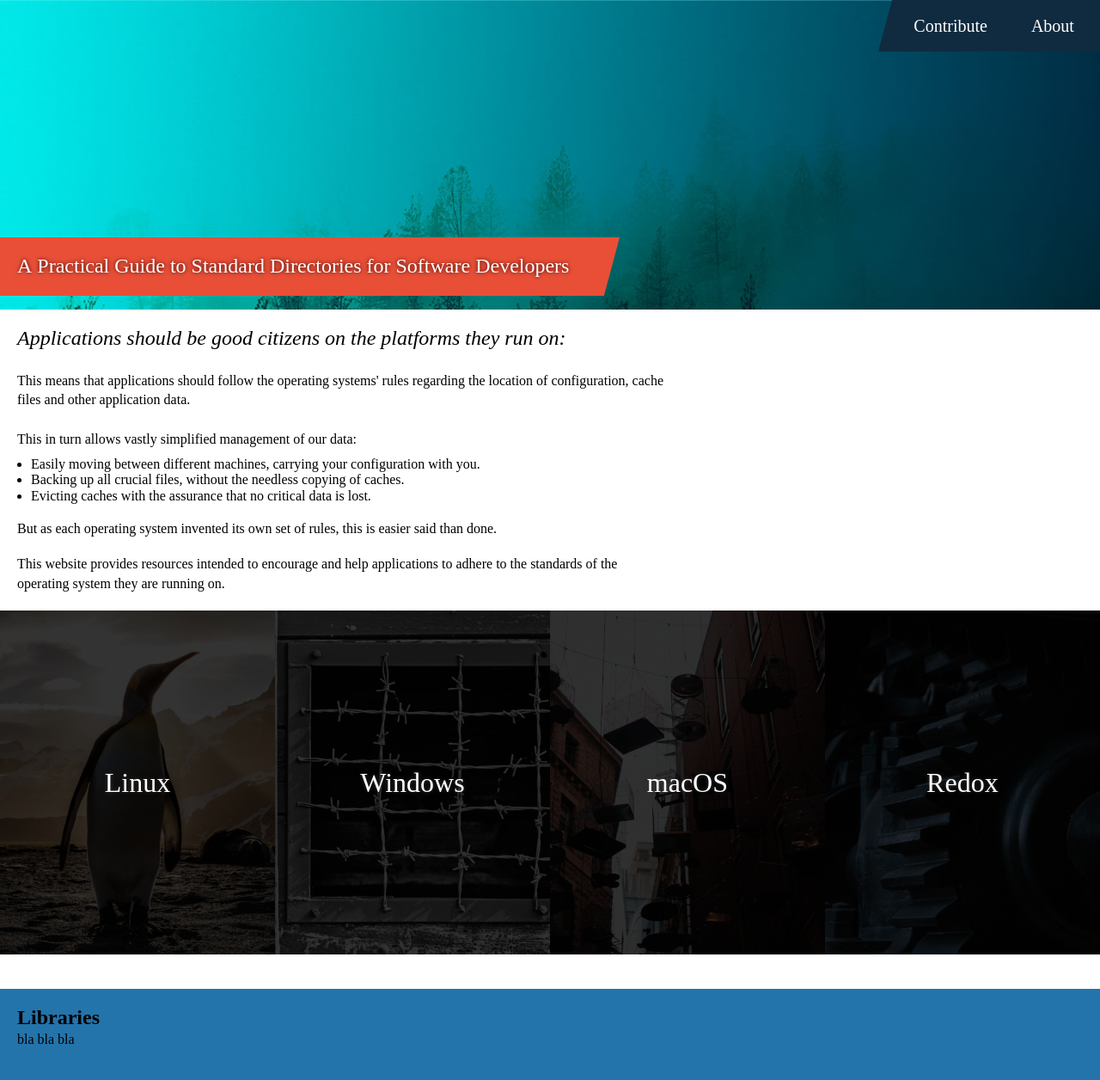
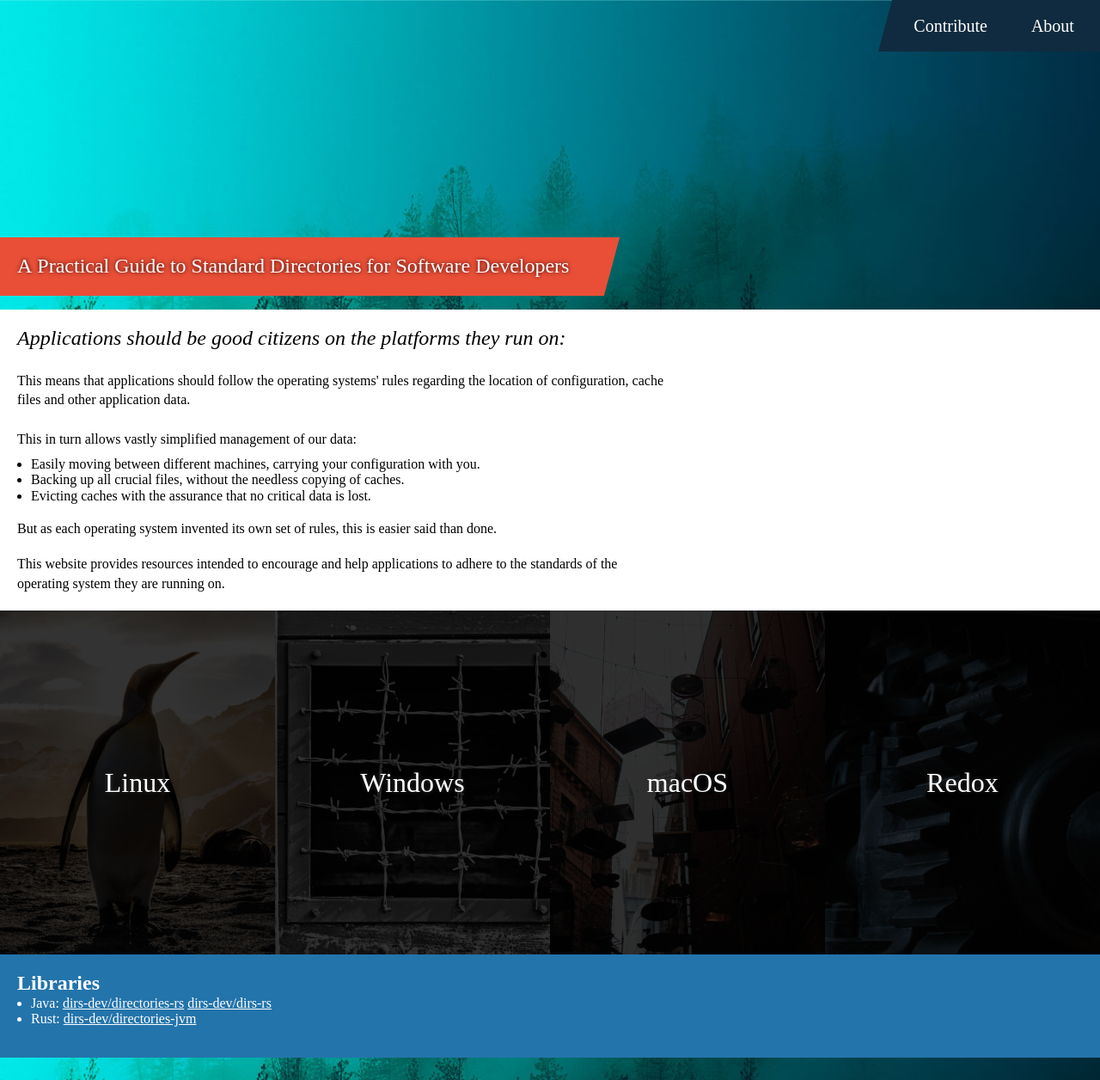
Before and after one commit to dirs-dev/website, a Jekyll site: the page built from index.html, in a window 1280 px wide. Shown: the whole page at 86% size. Built offline with Jekyll 4.4.1, drawn with Linux system fonts in a browser that asks for light colours; some web fonts are replaced.

Commit message:
More content

```diff
--- a/_config.yml
+++ b/_config.yml
@@ -9,4 +9,5 @@
 exclude:
   - Gemfile
   - Gemfile.lock
+  - .idea/
   - .vendor/
--- /dev/null
+++ b/_includes/index_linux.html
@@ -0,0 +1,3 @@
+<h2>Configurability</h2>
+
+<div>Some. User-configurable environment variables can be used to override default locations.</div>
--- /dev/null
+++ b/_includes/index_macos.html
@@ -0,0 +1,4 @@
+<h2>Configurability</h2>
+
+<div>None. The <a href="https://developer.apple.com/library/archive/documentation/FileManagement/Conceptual/FileSystemProgrammingGuide/FileSystemOverview/FileSystemOverview.html#//apple_ref/doc/uid/TP40010672-CH2-SW6">Standard Directories guideline</a>
+defines the intended locations.</div>
--- /dev/null
+++ b/_includes/index_redox.html
@@ -0,0 +1,3 @@
+<h2>Configurability</h2>
+
+<div>Some. Redox largely follows Linux-conventions, but retrieves its home directory location from its `redox_users` API.</div>
--- /dev/null
+++ b/_includes/index_windows.html
@@ -0,0 +1,4 @@
+<h2>Configurability</h2>
+
+<div>None. The <a href="https://docs.microsoft.com/en-us/windows/win32/shell/knownfolderid">Known Folder API</a>
+defines the intended locations.</div>
--- a/_layouts/default.html
+++ b/_layouts/default.html
@@ -4,45 +4,10 @@
   <body>
   <nav class="about">
     <ul>
-      <li>Contribute</li>
+      <li><a href="https://github.com/dirs-dev/website">Contribute</a></li>
       <li>About</li>
     </ul>
   </nav>
-  <section class="intro">
-    <h1 class="title">A&nbsp;Practical&nbsp;Guide to&nbsp;Standard&nbsp;Directories for&nbsp;Software&nbsp;Developers</h1>
-  </section>
-  <section class="guide">
-    <article>
-      <h2 class="claim">Applications should be good citizens on the platforms they run on:</h2>
-      <p>This means that applications should follow the operating systems' rules regarding the location of configuration, cache files and other application data.</p>
-      <p>This in turn allows vastly simplified management of our data:</p>
-      <ul>
-        <li>Easily moving between different machines, carrying your configuration with you.</li>
-        <li>Backing up all crucial files, without the needless copying of caches.</li>
-        <li>Evicting caches with the assurance that no critical data is lost.</li>
-      </ul>
-      <br/>
-      <p>But as each operating system invented its own set of rules, this is easier said than done.</p>
-      <br/>
-      <p>This website provides resources intended to encourage and help applications to adhere to the standards of the operating system they are running on.</p>
-    </article>
-  </section>
-  <div class="platform platform--linux" onclick="showDetail('linux')"><p>Linux</p></div>
-  <div class="platform platform--windows" onclick="showDetail('windows')"><p>Windows</p></div>
-  <div class="platform platform--macos" onclick="showDetail('macos')"><p>macOS</p></div>
-  <div class="platform platform--redox" onclick="showDetail('redox')"><p>Redox</p></div>
-  <section class="details">
-    <div class="detail--active"></div>
-    <div class="detail detail--linux">LINUX</div>
-    <div class="detail detail--windows">WINDOWS</div>
-    <div class="detail detail--macos">MACOS</div>
-    <div class="detail detail--redox">REDOX</div>
-  </section>
-  <section class="docs">
-    <article>
-      <h2>Libraries</h2>
-      <p>bla bla bla</p>
-    </article>
-  </section>
+  {{ content }}
   </body>
 </html>
--- a/assets/css/main.scss
+++ b/assets/css/main.scss
@@ -78,7 +78,6 @@
   font-size: 1.25rem;
   font-weight: 200;
   color: #FFFFFF;
-
 }
 
 .about ul {
@@ -96,6 +95,11 @@
   width: 280px;
   background-color: #102B3F;
   transform: skewX(345deg);
+}
+
+.about a {
+  color: #FFFFFF;
+  text-decoration: none;
 }
 
 .intro {
@@ -200,20 +204,21 @@
   background-image: url(../img/info-redox.jpg);
 }
 
-.detail--hidden {
-  display: none;
-}
-
 .details {
   grid-area: detai;
   background-color: #FFFFFF;
-  padding: 20px;
 }
 
-.detail--active {
+.detail {
+  padding: 20px;
 }
 
 .docs {
   grid-area: docs;
   background-color: #2374AB;
+  color: #FFFFFF;
 }
+
+.docs a {
+  color: #FFFFFF;
+}
--- a/assets/js/index.js
+++ b/assets/js/index.js
@@ -3,12 +3,12 @@
 function showDetail(tabClassName) {
     document.querySelectorAll('.platform').forEach(platform => platform.classList.remove('platform--active'));
     document.querySelector('.platform--' + tabClassName).classList.add('platform--active')
-    const activeTab = document.querySelector('.detail--active');
-    activeTab.textContent = document.querySelector('.detail--' + tabClassName).textContent;
+    hideAllDetails();
+    document.querySelector('.detail--' + tabClassName).hidden = false;
 }
 
 function hideAllDetails() {
-    document.querySelectorAll('.detail').forEach(platform => platform.classList.add('detail--hidden'));
+    document.querySelectorAll('.detail').forEach(platform => platform.hidden = true);
 }
 
 hideAllDetails();
--- /dev/null
+++ b/index.html
@@ -0,0 +1,43 @@
+---
+layout: default
+---
+
+  <section class="intro">
+    <h1 class="title">A&nbsp;Practical&nbsp;Guide to&nbsp;Standard&nbsp;Directories for&nbsp;Software&nbsp;Developers</h1>
+  </section>
+  <section class="guide">
+    <article>
+      <h2 class="claim">Applications should be good citizens on the platforms they run on:</h2>
+      <p>This means that applications should follow the operating systems' rules regarding the location of configuration, cache files and other application data.</p>
+      <p>This in turn allows vastly simplified management of our data:</p>
+      <ul>
+        <li>Easily moving between different machines, carrying your configuration with you.</li>
+        <li>Backing up all crucial files, without the needless copying of caches.</li>
+        <li>Evicting caches with the assurance that no critical data is lost.</li>
+      </ul>
+      <br/>
+      <p>But as each operating system invented its own set of rules, this is easier said than done.</p>
+      <br/>
+      <p>This website provides resources intended to encourage and help applications to adhere to the standards of the operating system they are running on.</p>
+    </article>
+  </section>
+  <div class="platform platform--linux" onclick="showDetail('linux')"><p>Linux</p></div>
+  <div class="platform platform--windows" onclick="showDetail('windows')"><p>Windows</p></div>
+  <div class="platform platform--macos" onclick="showDetail('macos')"><p>macOS</p></div>
+  <div class="platform platform--redox" onclick="showDetail('redox')"><p>Redox</p></div>
+  <section class="details">
+    <div class="detail--active"></div>
+    <div class="detail detail--linux">{% include index_linux.html %}</div>
+    <div class="detail detail--windows">{% include index_windows.html %}</div>
+    <div class="detail detail--macos">{% include index_macos.html %}</div>
+    <div class="detail detail--redox">{% include index_redox.html %}</div>
+  </section>
+  <section class="docs">
+    <article>
+      <h2>Libraries</h2>
+      <ul>
+        <li>Java: <a href="https://github.com/dirs-dev/directories-rs">dirs-dev/directories-rs</a> <a href="https://github.com/dirs-dev/dirs-rs">dirs-dev/dirs-rs</a></li>
+        <li>Rust: <a href="https://github.com/dirs-dev/directories-jvm">dirs-dev/directories-jvm</a></li>
+      </ul>
+    </article>
+  </section>
```
Also changed, not shown: index.md (deleted, +0 -3 lines), _includes/head.html (line endings or trailing spaces), 1 other file.
